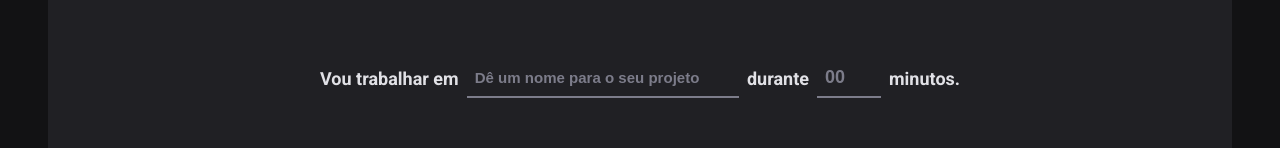
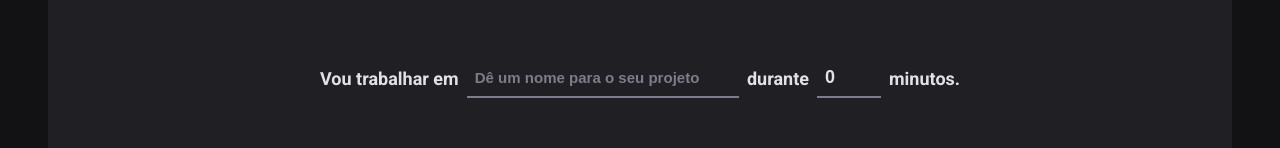
Before and after one commit to henriquedouradoo/pomodoro-react, a React (Vite) app: page / in a window 1280 px wide. Shown: the part 166-314 px from the top of the page. Built offline with nearby package versions, Linux system fonts and the light colour scheme.

Commit message:
Typescript no formulário

```diff
--- a/src/pages/Home/index.tsx
+++ b/src/pages/Home/index.tsx
@@ -20,12 +20,23 @@
     .max(60, 'O ciclo precisa ser de no máximo 60 minutos.'),
 })
 
+// interface NewCycleFormData {
+// task: string
+// minutesAmount: number
+// }
+
+type NewCycleFormDate = zod.infer<typeof newCycleFormValidationSchema>
+
 export function Home() {
-  const { register, handleSubmit, watch } = useForm({
+  const { register, handleSubmit, watch } = useForm<NewCycleFormData>({
     resolver: zodResolver(newCycleFormValidationSchema),
+    defaultValues: {
+      task: '',
+      minutesAmount: 0,
+    },
   })
 
-  function handleCreateNewCycle(data: any) {
+  function handleCreateNewCycle(data: NewCycleFormData) {
     console.log(data)
   }
 
```
